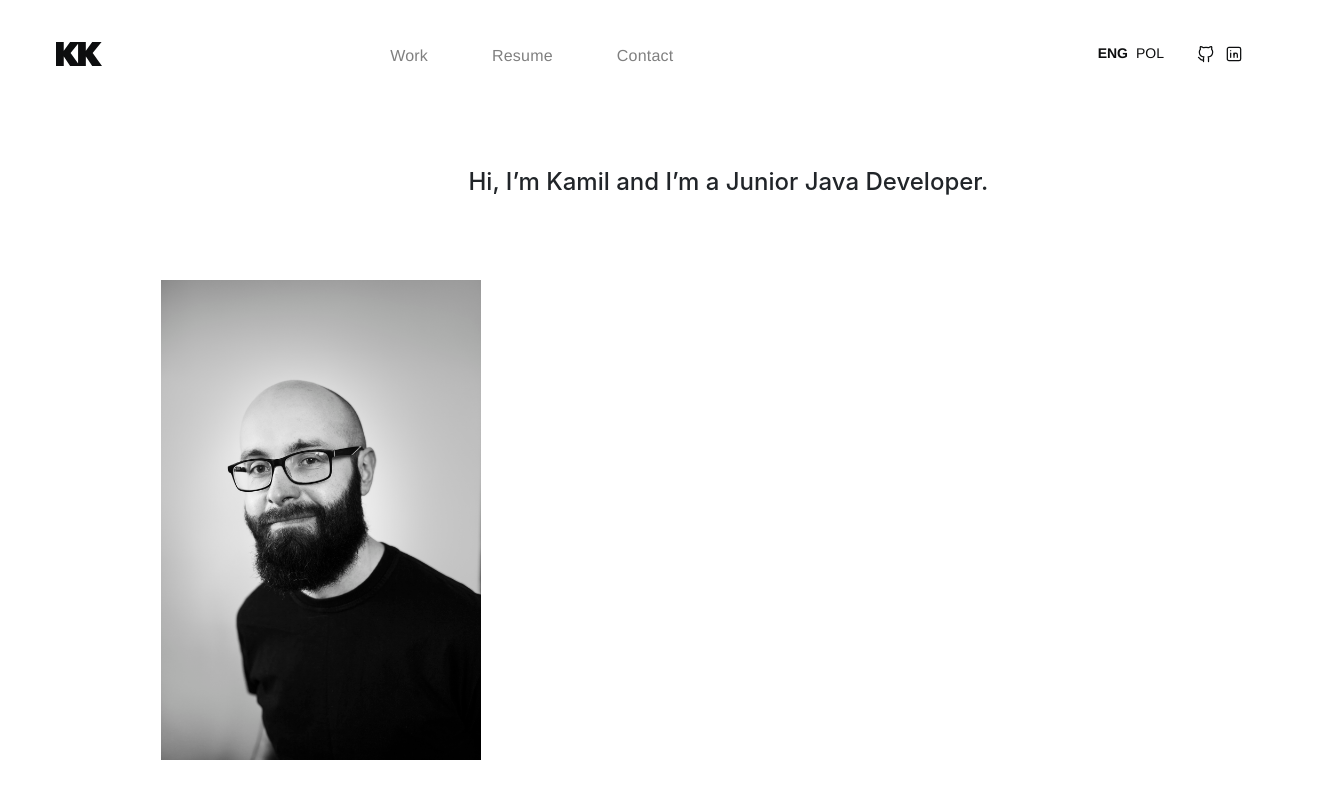
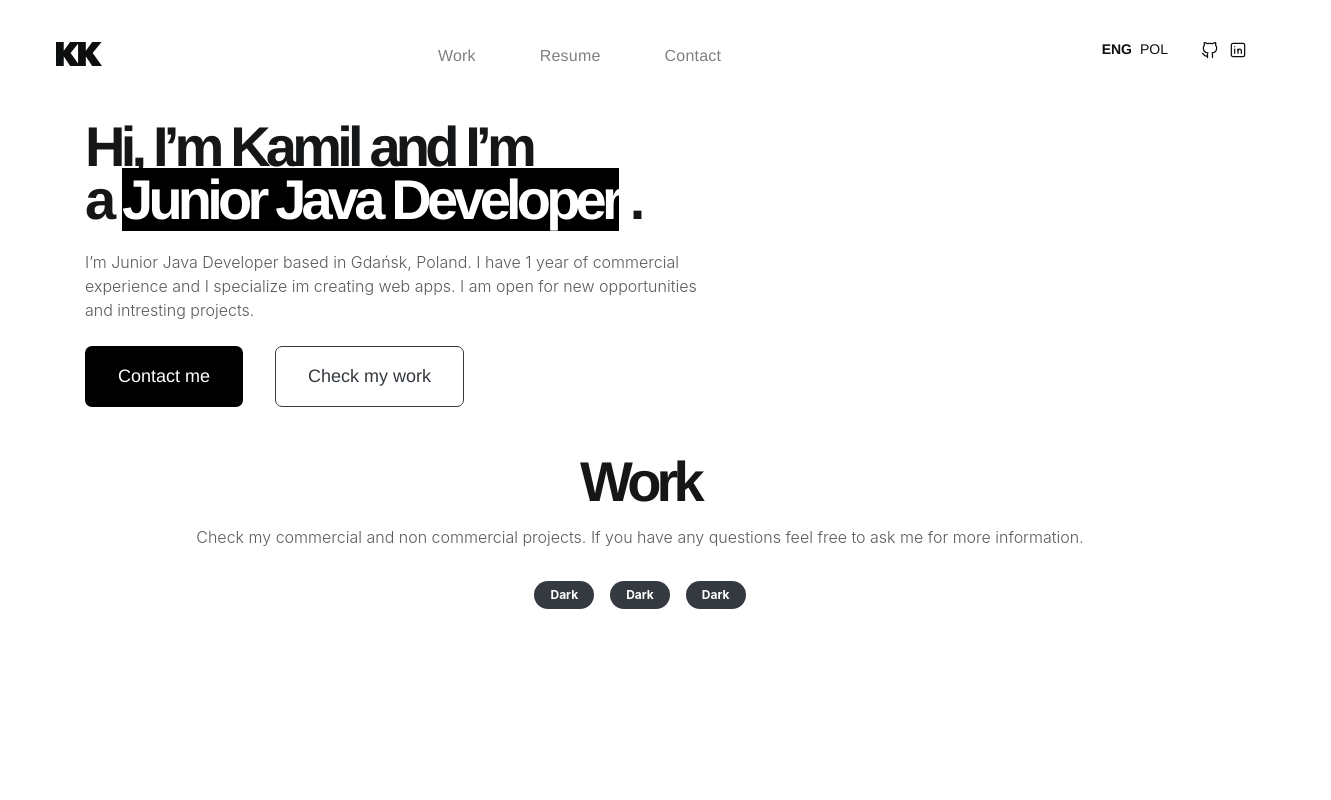
Before and after one commit to Kamil-Kuk/portfolio-v2, an Angular app: page / in a window 1280 px wide. Shown: the top 800 px of the page, 1331 px wide, since content can reach past the window. Built offline with nearby package versions, Linux system fonts and the light colour scheme.

Commit message:
fix[navbar] fixed navbar

```diff
--- a/src/app/app.component.html
+++ b/src/app/app.component.html
@@ -17,8 +17,8 @@
     <button class="navbar-toggler collapsed border-0"
             type="button"
             data-toggle="collapse"
-            data-target="#navbarTogglerDemo02"
-            aria-controls="navbarTogglerDemo02"
+            data-target="#myNavbar"
+            aria-controls="myNavbar"
             aria-expanded="false"
             aria-label="Toggle navigation">
       <span class="navbar-toggler-icon"></span>
@@ -27,17 +27,18 @@
       </div>
     </button>
 
-    <div class="collapse navbar-collapse" id="navbarTogglerDemo02">
-      <div class="col-md-9 row justify-content-md-center p-0">
-        <ul class="navbar-nav mr-auto mt-2 mx-md-auto align-items-md-center">
+    <div class="collapse navbar-collapse p-0" id="myNavbar">
+      <div class="row col-12 p-0">
+        <div class="col-10 p-0">
+        <ul class="navbar-nav mt-2 justify-content-center">
           <li class="nav-item">
-            <a class="nav-link my-nav-text col-lg" href="#">Work<span class="sr-only">(current)</span></a>
+            <a class="nav-link my-nav-text" href="#">Work<span class="sr-only">(current)</span></a>
           </li>
           <li class="nav-item">
-            <a class="nav-link my-nav-text col-lg" href="#">Resume</a>
+            <a class="nav-link my-nav-text" href="#">Resume</a>
           </li>
           <li class="nav-item">
-            <a class="nav-link my-nav-text col-lg" href="#">Contact</a>
+            <a class="nav-link my-nav-text" href="#">Contact</a>
           </li>
           <li class="nav-item d-md-none pt-3">
             <div class="d-inline">
@@ -47,26 +48,27 @@
                 <a class="p-1" href="#"><img src="assets/resources/linkedin_icon.svg" alt="IN"></a>
             </div>
           </li>
-
         </ul>
         </div>
 
-      <div class="col-md-3 p-0">
-        <ul class="navbar-nav row justify-content-md-end p-0 d-none d-md-flex ml-md-auto">
+          <ul class="navbar-nav col-2 justify-content-md-end d-none d-md-flex ml-md-auto p-0">
             <li>
-            <a class="p-1 my-nav-text-small active" href="#">ENG</a>
+              <a class="pr-1 my-nav-text-small active align-middle" href="#">ENG</a>
             </li>
             <li>
-            <a class="pr-3 p-1  my-nav-text-small" href="#">POL</a>
+              <a class="pr-3 pl-1  my-nav-text-small align-middle" href="#">POL</a>
             </li>
             <li>
-            <a class="pl-3 p-1" href="#"><img src="assets/resources/github_icon.svg" alt="GIT"></a>
+              <a class="pl-3 pr-1" href="#"><img src="assets/resources/github_icon.svg" alt="GIT"></a>
             </li>
             <li>
-            <a class="p-1" href="#"><img src="assets/resources/linkedin_icon.svg" alt="IN"></a>
+              <a class="pl-1" href="#"><img src="assets/resources/linkedin_icon.svg" alt="IN"></a>
             </li>
           </ul>
+
       </div>
+
+
 
     </div>
   </div>
--- a/src/app/component/home/home.component.css
+++ b/src/app/component/home/home.component.css
@@ -1,43 +1,183 @@
-@media (min-width: 768px) {
-  .my-photo{
-    max-width: 27rem;
+
+.my-photo {
+  max-width: 27rem;
+  height: auto;
+  margin-top: 7rem;
+}
+
+
+
+@media (max-width: 767px) {
+  .my-photo {
+    max-width: 20rem;
     height: auto;
-    margin-top: 7rem;
+    margin-top: 6rem;
   }
 }
 
-@media (min-width: 360px) {
-  .my-photo{
-    max-width: 20rem;
+@media (max-width: 360px) {
+  .my-photo {
+    max-width: 9rem;
     height: auto;
+    margin-top: 2rem;
   }
 }
 
-@media (max-width: 359px) {
-  .my-photo {
-    max-width: 9rem;
-    height: auto;
+  .lead-header {
+    font-family: Helvetica;
+    font-size: 3.5rem;
+    font-weight: bold;
+    line-height: 0.95;
+    letter-spacing: -0.3rem;
+    color: #151618;
+  }
+
+
+@media (max-width: 767px) {
+  .lead-header {
+    font-size: 2.5rem;
+    line-height: 0.95;
+    letter-spacing: -0.2rem;
   }
 }
 
-@media (min-width: 768px) {
-  .my-gird{
-    margin-top: 7rem;
-    margin-left: 9rem;
-    padding: 0;
+@media (max-width: 360px) {
+  .lead-header {
+    font-size: 2rem;
+    line-height: 0.95;
+    letter-spacing: -0.1rem;
   }
 }
 
-@media (min-width: 360px) {
-  .my-gird{
-    margin-top: 6rem;
-    padding: 0;
+/*.lead-header.strong {*/
+/*  color: #ffffff;*/
+/*  z-index: 1;*/
+/*}*/
+
+.lead-header-outline {
+  background-color: #0d0e0f;
+  z-index: 0;
+  /*max-height: 16px!important;*/
+}
+
+.bg-black{
+  background-color: black;
+  color: white;
+}
+
+
+.lead-button{
+  padding: 1rem 2rem 1rem 2rem;
+  border-radius: 7px;
+  font-size: 18px;
+  font-family: Helvetica;
+}
+
+@media(max-width: 767px){
+  .lead-button{
+    margin-top: 1rem;
+    padding: 0.7rem 1.5rem 0.7rem 1.5rem;
+    border-radius: 7px;
+    font-size: 16px;
   }
 }
 
-@media (max-width: 359px) {
-  .my-gird {
-    margin-top: 2rem;
-    padding: 0;
+@media(max-width: 360px){
+  .lead-button{
+    margin-top: 1rem;
+    padding: 0.7rem 1rem 0.7rem 1rem;
+    border-radius: 7px;
+    font-size: 16px;
   }
 }
+
+.lead-text{
+  color: rgba(21, 22, 24, 0.7);
+  font-size: 16px;
+  font-weight: 300;
+  margin: 8px 0 24px;
+}
+
+@media(max-width: 767px) {
+  .lead-text {
+    color: rgba(21, 22, 24, 0.7);
+    font-size: 14px;
+    font-weight: 300;
+    margin: 8px 0 24px;
+  }
+}
+
+.image-position{
+  position: relative;
+  top: 0;
+  left: 0;
+}
+
+  .sticker-top {
+    transform: scaleX(-1);
+    position: absolute;
+    top: 5rem;
+    left: 19rem;
+  }
+
+
+
+@media (max-width: 767px) {
+  .sticker-top {
+    transform: scaleX(-1);
+    position: absolute;
+    top: 5rem;
+    left: 14rem;
+  }
+}
+
+@media (max-width: 360px) {
+  .sticker-top {
+    display: none;
+  }
+}
+
+.sticker-bottom{
+  transform: scaleX(-1);
+  position: absolute;
+  top: 44rem;
+  left: -8rem;
+}
+
+@media (max-width: 767px) {
+  .sticker-bottom {
+    transform: scaleX(-1);
+    position: absolute;
+    top: 32rem;
+    left: -8rem;
+  }
+}
+
+@media (max-width: 360px) {
+  .sticker-bottom {
+    display: none;
+  }
+}
+
+/*@media (max-width: 767px) {*/
+/*  .leader-position{*/
+/*    position: absolute;*/
+/*    top: 10rem;*/
+/*    left: 18rem;*/
+/*  }*/
+/*}*/
+
+/*@media (max-width: 360px) {*/
+/*  .leader-position{*/
+/*    order: 2;*/
+/*    position: relative;*/
+/*    top: 0;*/
+/*    left: 0;*/
+/*  }*/
+/*}*/
+
+
+  .my-pill{
+    padding: 0.5rem 1rem 0.5rem 1rem;
+    margin: 0.5rem;
+  }
--- a/src/app/component/home/home.component.html
+++ b/src/app/component/home/home.component.html
@@ -1,12 +1,52 @@
-<div class="container my-gird">
-  <div class="row p-0">
-    <div class="col-md-3 col-sm-5 p-0">
-      <img src="assets/resources/IMG_0178_darker_1200_72.jpg" class="img-fluid my-photo" alt="photo">
+<div class="container">
+  <div class="row align-items-center image-position">
+    <!--    image-->
+    <div class="col-12 col-md-5 order-md-2 image-position mb-md-5">
+<!--      <img src="assets/resources/IMG_0178_darker_1200_72.jpg" class="img-fluid my-photo" alt="photo">-->
+<!--      <img src="assets/resources/img_top.png" class="img-fluid sticker-top" alt="photo">-->
+      <img src="assets/resources/img_bottom.png" class="img-fluid sticker-bottom" alt="photo">
     </div>
 
-    <div class="col-md-9 col-sm-6">
-      <p class="h4">Hi, I’m Kamil and I’m
-        a Junior Java Developer.</p>
+    <!--    hero text-->
+    <div class="col-12 col-md-7 order-md-1 mt-5 leader-position">
+      <h4 class="lead-header text-left">Hi, I’m Kamil and I’m<br/>
+        a
+        <div class="d-inline">
+          <span class="lead-header bg-black text-white">Junior Java Developer</span>
+        </div>
+        .
+      </h4>
+      <!--        <span class="lead-header strong">Junior Java Developer</span>-->
+
+      <p class="lead-text text-left mt-4 mb-6 mb-lg-8">
+        I’m Junior Java Developer based in Gdańsk, Poland.
+        I have 1 year of commercial experience and I specialize im creating web apps.
+        I am open for new opportunities and intresting projects.
+      </p>
+      <div class="text-center text-md-left">
+        <a href="#" class="btn bg-black lift mr-2 mr-md-3 lead-button">Contact me</a>
+        <a href="#" class="btn btn-outline-dark lift ml-2 ml-md-3 lead-button">Check my work</a>
+      </div>
     </div>
   </div>
 </div>
+
+<!--  WORK-->
+<div class="container">
+  <div class="row align-items-center">
+    <div class="col-12 mt-5">
+      <h4 class="lead-header text-center">Work</h4>
+    </div>
+  </div>
+  <div class="col-12">
+    <div class="lead-text text-center">
+      Check my commercial and non commercial projects.
+      If you have any questions feel free to ask me for more information.
+    </div>
+  </div>
+  <div class="row justify-content-md-center">
+      <div><span class="badge rounded-pill bg-dark text-white my-pill">Dark</span></div>
+      <div><span class="badge rounded-pill bg-dark text-white my-pill">Dark</span></div>
+      <div><span class="badge rounded-pill bg-dark text-white my-pill">Dark</span></div>
+  </div>
+</div>
--- a/src/index.html
+++ b/src/index.html
@@ -5,7 +5,7 @@
   <title>Kamil Kukowski - Software Developer Portfolio</title>
   <base href="/">
   <meta name="viewport" content="width=device-width, initial-scale=1">
-  <link rel="icon" type="image/x-icon" href="favicon.ico">
+  <link rel="icon" type="image/x-icon" href="assets/resources/KK_logo.svg">
 </head>
 <body>
   <app-root></app-root>
```
Lines whose indentation alone changed are shown as unchanged.
